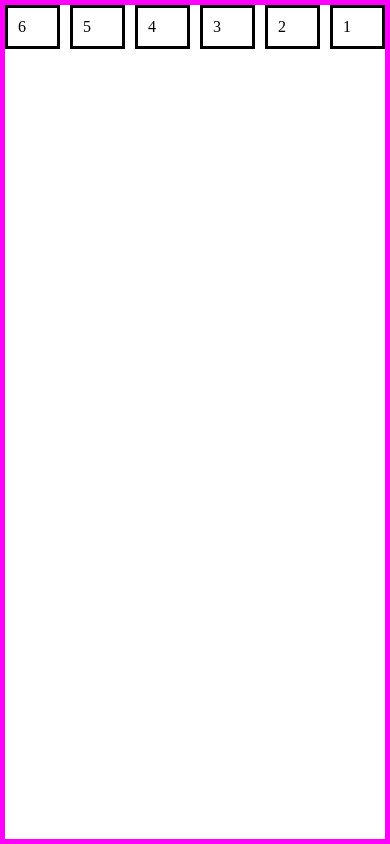
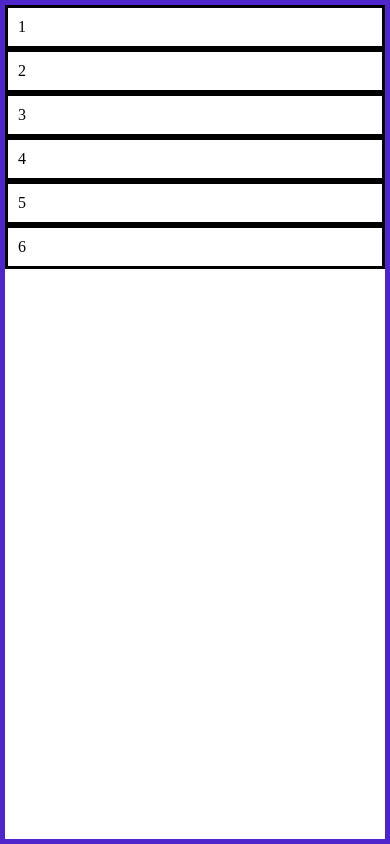
Before and after one commit to joostbosgoed/frontend, a plain HTML site: page periode2/opdracht1/grid.html in a window 390 px wide. Drawn offline with Linux system fonts and the light colour scheme.

Commit message:
telefoon

```diff
--- a/periode2/opdracht1/css.css
+++ b/periode2/opdracht1/css.css
@@ -93,3 +93,35 @@
 .flip .row{
   	flex-direction: row-reverse;
 }
+
+@media (max-width: 576px) {
+    .row {
+      display: block;
+	    flex-wrap: wrap;
+	    gap: var(--column-gap);
+      width: 100%;
+      margin-bottom: 10px;
+    }
+
+}
+  @media (min-width: 0px) {
+    .container {
+        border: 5px solid rgb(174, 255, 0);
+    }
+  }
+
+  @media (min-width: 200px) {
+    .container {
+        border: 5px solid rgb(38, 195, 203);
+    }
+  }
+    @media (min-width: 300px) {
+    .container {
+        border: 5px solid rgb(79, 38, 203);
+    }
+  }
+      @media (min-width: 576px) {
+    .container {
+        border: 5px solid red;
+    }
+  }
```
